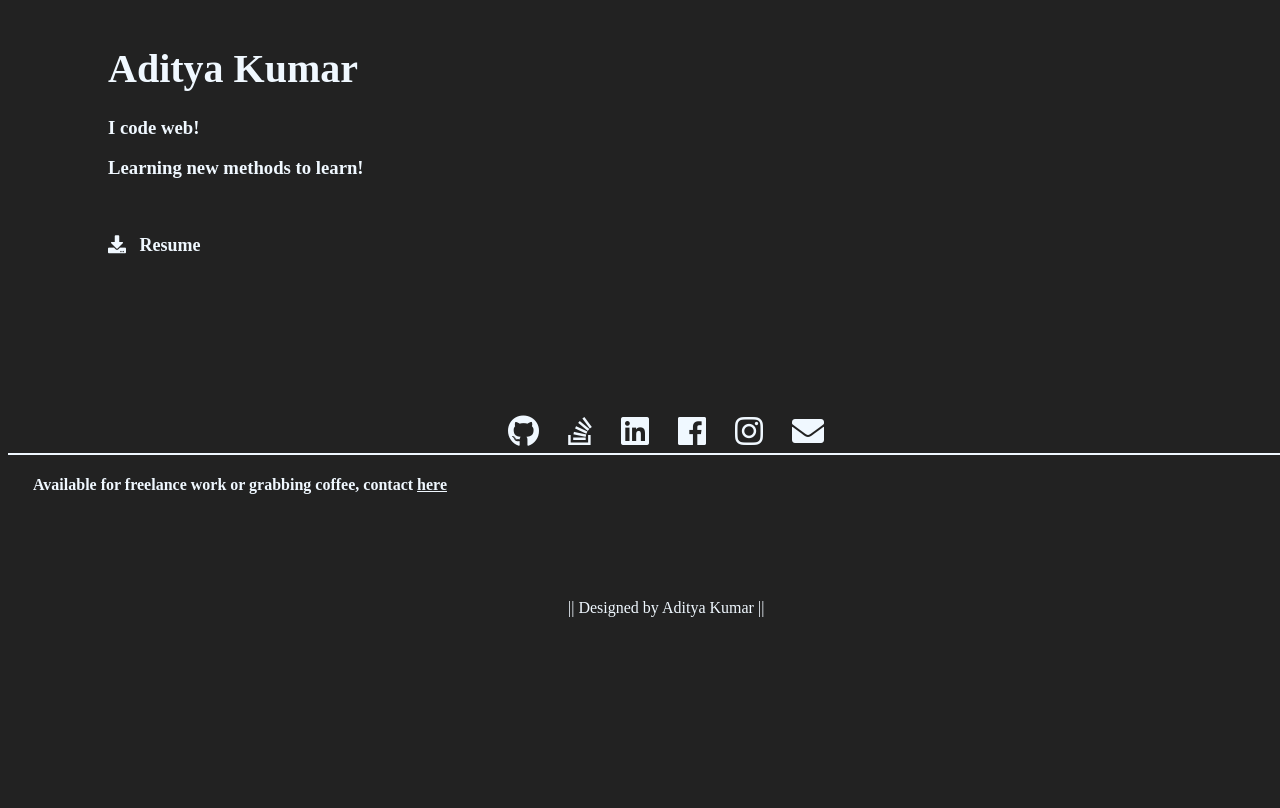
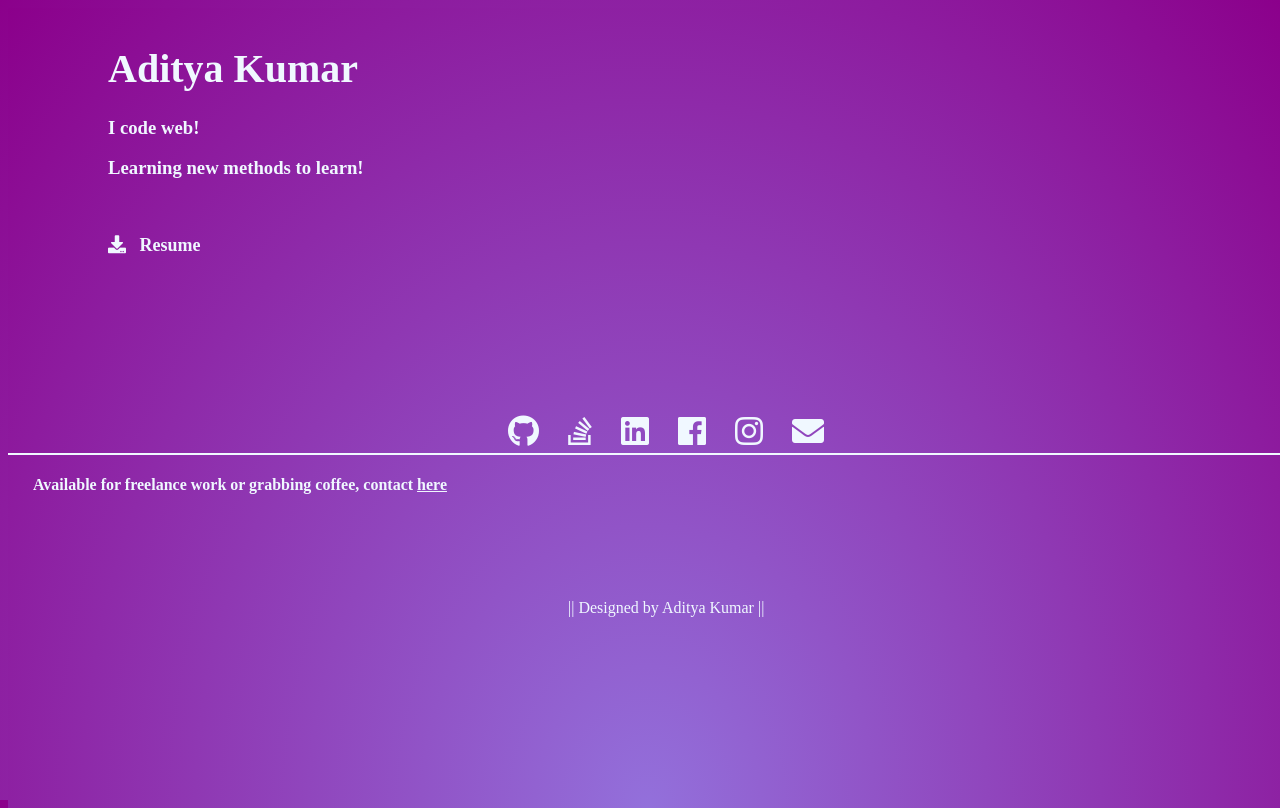
Before and after one commit to AdityaKumar774/portfolio-redesign, a plain HTML site: page index.html in a window 1280 px wide. Drawn offline with Linux system fonts and the light colour scheme; a script that the page names is missing; a web font is replaced by a local one.

Commit message:
background color changed

```diff
--- a/style.css
+++ b/style.css
@@ -62,7 +62,7 @@ li{
 html,body{
 	width:100%;
 	height:100%;
-	background:#222;
+	background: radial-gradient(ellipse at bottom, #9370DB 0%, #8B008B 100%);
 }
 
 html{
```
